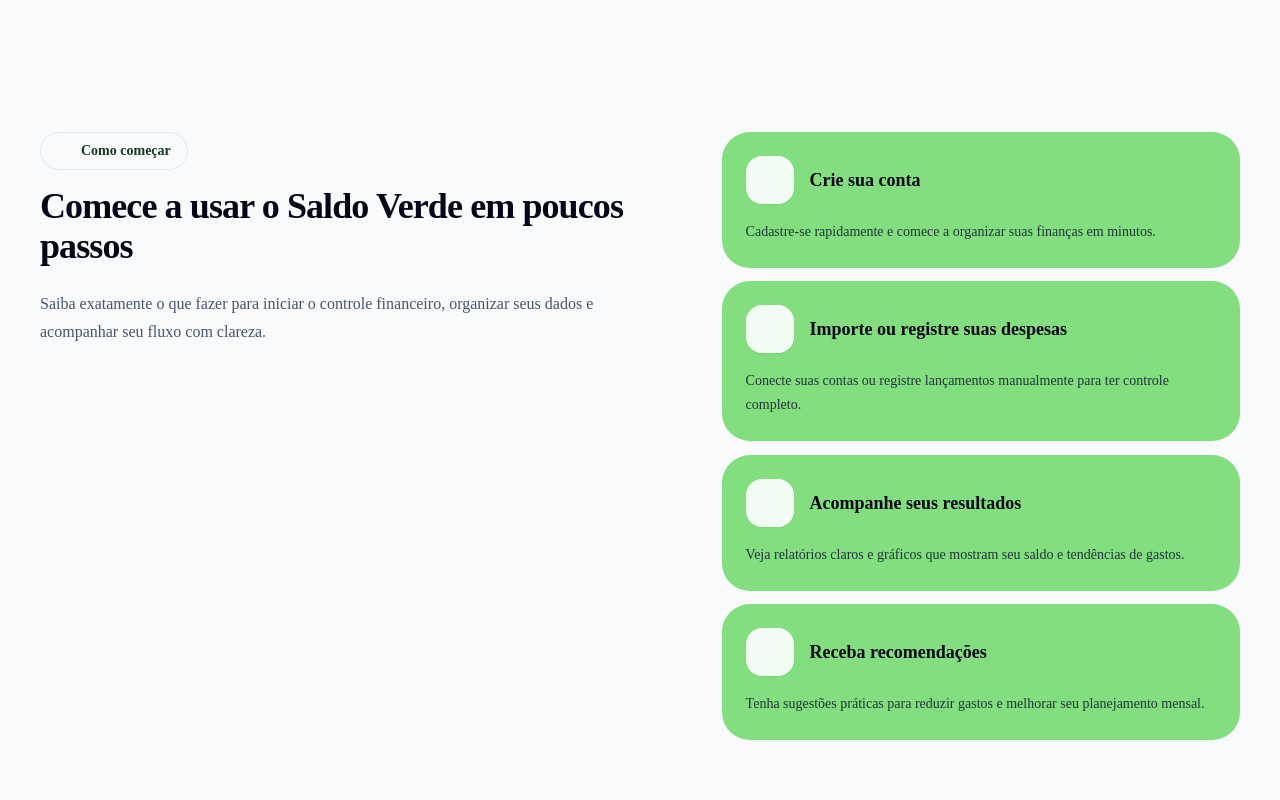
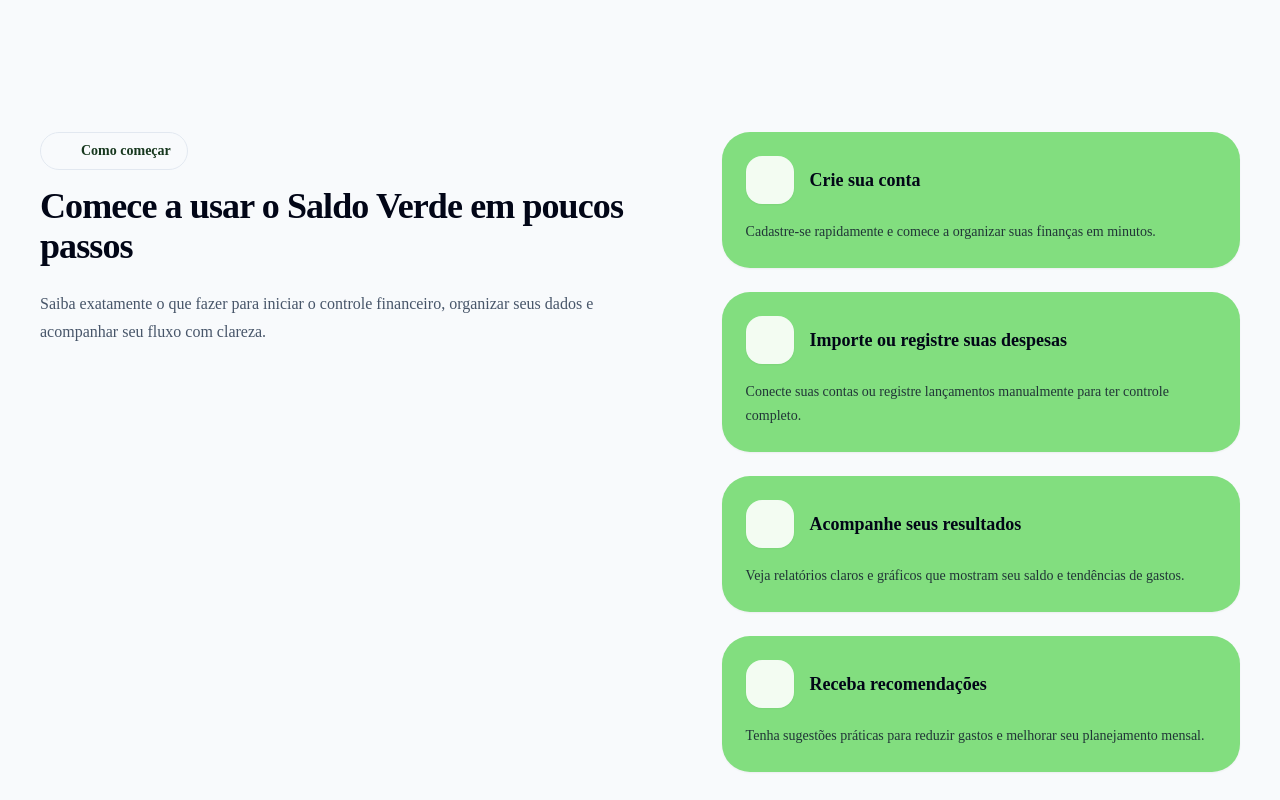
Before and after one commit to vitorlinns/saldo-verde, a Next.js app in the folder site/: page / in a window 1280 px wide. Shown: the part 3940-4740 px from the top of the page. Built offline with nearby package versions, Linux system fonts and the light colour scheme; some icons are missing; a web font is replaced by a local one.

Commit message:
start: seção mostrando ao usuário como começar

```diff
--- a/site/pages/home/sections/start.tsx
+++ b/site/pages/home/sections/start.tsx
@@ -1,8 +1,4 @@
-'use client';
-
-import { useEffect, useRef, useState } from 'react';
 import Badge from '../../../components/ui/badge/badge';
-import ButtonCta from '../../../components/ui/btn/button-cta';
 import BarChart2LineIcon from 'remixicon-react/BarChart2LineIcon';
 import BarChartBoxLineIcon from 'remixicon-react/BarChartBoxLineIcon';
 import ClipboardLineIcon from 'remixicon-react/ClipboardLineIcon';
@@ -32,34 +28,11 @@
 ];
 
 export default function Start() {
-  const [progress, setProgress] = useState(0);
-  const sectionRef = useRef<HTMLDivElement>(null);
-
-  useEffect(() => {
-    const handleScroll = () => {
-      if (!sectionRef.current) return;
-      const rect = sectionRef.current.getBoundingClientRect();
-      const windowHeight = window.innerHeight;
-      const start = windowHeight * 0.8;
-      const end = windowHeight * -0.2;
-      const current = Math.min(Math.max((start - rect.top) / (start - end), 0), 1);
-      setProgress(current);
-    };
-
-    window.addEventListener('scroll', handleScroll, { passive: true });
-    window.addEventListener('resize', handleScroll);
-    handleScroll();
-    return () => {
-      window.removeEventListener('scroll', handleScroll);
-      window.removeEventListener('resize', handleScroll);
-    };
-  }, []);
-
   return (
-    <section id="start" ref={sectionRef} className="bg-slate-50 py-20">
+    <section id="start" className="bg-slate-50 py-20">
       <div className="mx-auto max-w-7xl px-6 lg:px-10">
         <div className="grid gap-12 lg:grid-cols-[1.1fr_0.9fr] lg:items-start">
-          <div>
+          <div className="lg:sticky lg:top-24 lg:self-start">
             <Badge text="Como começar" className="mb-4" />
             <h2 className="text-3xl font-semibold tracking-tight text-slate-950 sm:text-4xl">
               Comece a usar o Saldo Verde em poucos passos
@@ -69,18 +42,14 @@
             </p>
           </div>
 
-          <div className="grid gap-4">
-            {startSteps.map((step, index) => {
+          <div>
+            <div className="grid gap-6">
+              {startSteps.map((step) => {
                 const Icon = step.icon;
-              const offset = Math.round(progress * index * 22);
                 return (
                   <div
                     key={step.title}
-                  className="relative rounded-[1.75rem] bg-primary-300 p-6 shadow-sm transition-transform duration-300"
-                  style={{
-                    transform: `translateY(-${offset}px)`,
-                    zIndex: 10 + index
-                  }}
+                    className="rounded-[1.75rem] bg-primary-300 p-6 shadow-sm"
                   >
                     <div className="flex items-center gap-4">
                       <div className="inline-flex h-12 w-12 items-center justify-center rounded-2xl bg-white/90 text-primary-700 shadow-sm">
@@ -97,6 +66,7 @@
             </div>
           </div>
         </div>
+      </div>
     </section>
   );
 }
```
Lines whose indentation alone changed are shown as unchanged.
